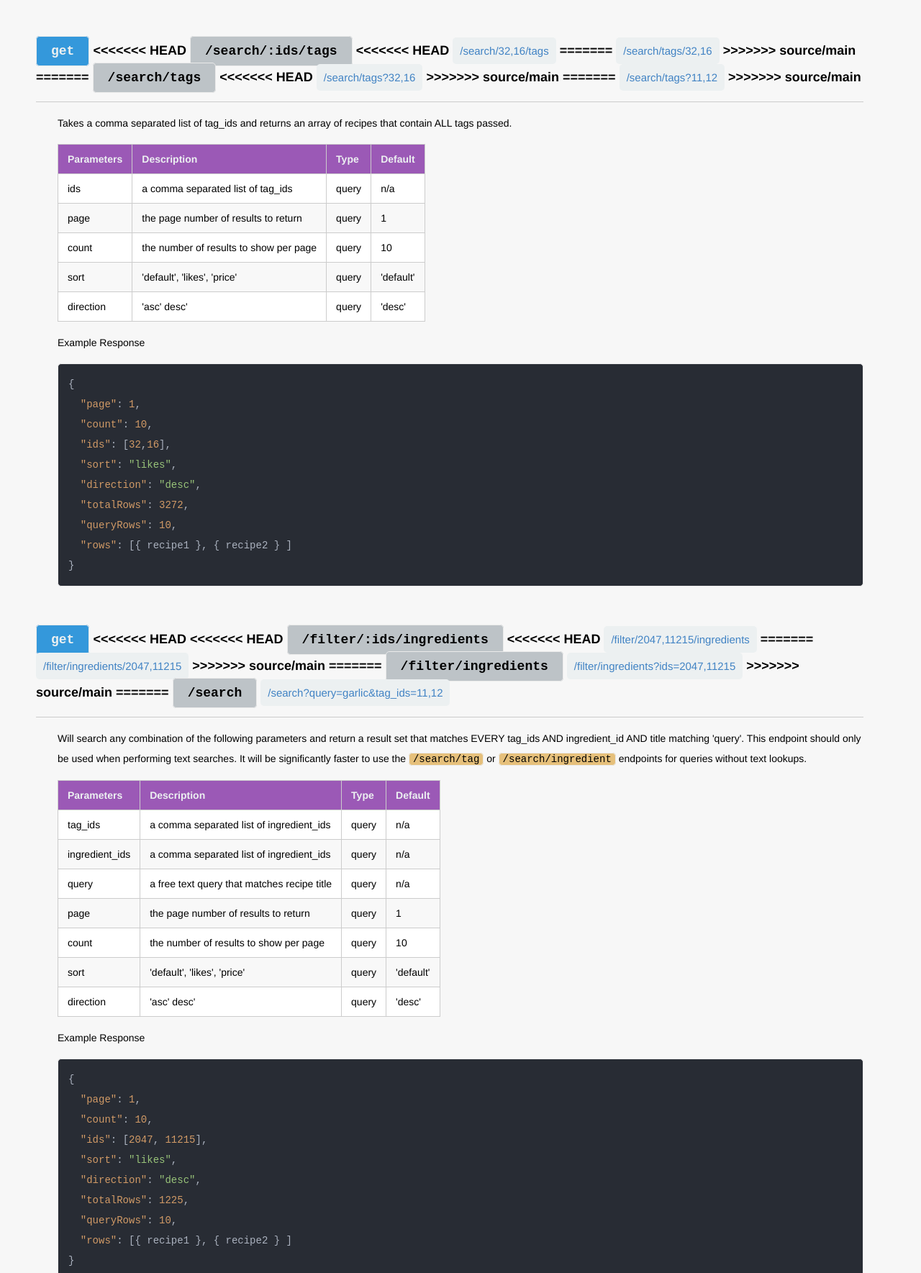
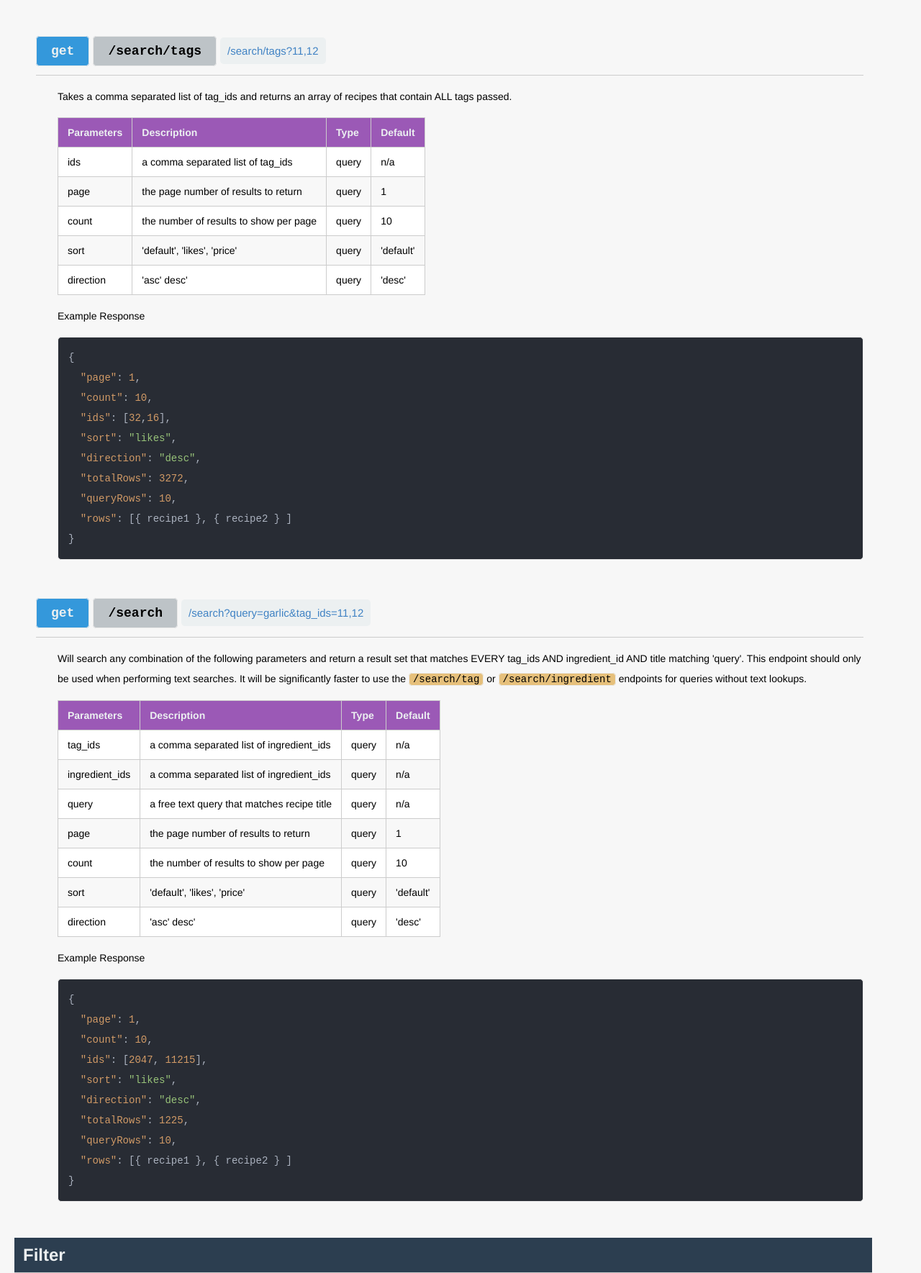
Before and after one commit to hack-curtains/project-gordon-api, a website: page docs/index.html in a window 1280 px wide. Shown: the part 4579-6348 px from the top of the page at 72% size. Drawn offline with Linux system fonts and the light colour scheme.

Commit message:
fixed broken doc file

```diff
--- a/docs/index.html
+++ b/docs/index.html
@@ -188,10 +188,6 @@
 <h2 id='search'>Search</h2>
 <h3>
   <code style='background-color: #3498db; color: #ecf0f1'>get</code>
-
-  <code style='background-color: #bdc3c7'>/search/:ids/ingredients</code>
-  <a href='search/ingredients/2047,11215' target="_blank">/search/ingredients/2047,11215</a>
-
   <code style='background-color: #bdc3c7'>/search/ingredients</code>
   <a href='search/ingredients/?ids=2,3&sort=likes&direction=desc' target="_blank">/search/ingredients?ids=2,3</a>
 </h3>
@@ -251,21 +247,8 @@
 </code></pre>
 <h3>
   <code style='background-color: #3498db; color: #ecf0f1'>get</code>
-<<<<<<< HEAD
-  <code style='background-color: #bdc3c7'>/search/:ids/tags</code>
-<<<<<<< HEAD
-  <a href='search/32,16/tags' target="_blank">/search/32,16/tags</a>
-=======
-  <a href='search/tags/32,16' target="_blank">/search/tags/32,16</a>
->>>>>>> source/main
-=======
   <code style='background-color: #bdc3c7'>/search/tags</code>
-<<<<<<< HEAD
-  <a href='search/tags?ids=32,16&sort=likes&direction=desc' target="_blank">/search/tags?32,16</a>
->>>>>>> source/main
-=======
   <a href='search/tags?ids=11,12&sort=likes&direction=desc' target="_blank">/search/tags?11,12</a>
->>>>>>> source/main
 </h3>
 
 <p>Takes a comma separated list of tag_ids and returns an array of recipes that contain ALL tags passed.</p>
@@ -323,19 +306,6 @@
 </code></pre>
 <h3>
   <code style='background-color: #3498db; color: #ecf0f1'>get</code>
-<<<<<<< HEAD
-<<<<<<< HEAD
-  <code style='background-color: #bdc3c7'>/filter/:ids/ingredients</code>
-<<<<<<< HEAD
-  <a href='filter/2047,11215/ingredients' target="_blank">/filter/2047,11215/ingredients</a>
-=======
-  <a href='filter/ingredients/2047,11215' target="_blank">/filter/ingredients/2047,11215</a>
->>>>>>> source/main
-=======
-  <code style='background-color: #bdc3c7'>/filter/ingredients</code>
-  <a href='filter/ingredients/?ids=2047,11215&sort=likes&direction=desc' target="_blank">/filter/ingredients?ids=2047,11215</a>
->>>>>>> source/main
-=======
   <code style='background-color: #bdc3c7'>/search</code>
   <a href='search?query=garlic&tag_ids=11,12' target="_blank">/search?query=garlic&tag_ids=11,12</a>
 </h3>
@@ -413,7 +383,6 @@ for queries without text lookups.</p>
   <code style='background-color: #3498db; color: #ecf0f1'>get</code>
   <code style='background-color: #bdc3c7'>/filter/ingredients</code>
   <a href='filter/ingredients/?ids=25&sort=likes&direction=desc' target="_blank">/filter/ingredients?ids=25</a>
->>>>>>> source/main
 </h3>
 
 <p>Takes a comma separated list of ingredient ids and returns an array of recipes that DO NOT CONTAIN any of the ingredients passed.</p>
@@ -471,21 +440,8 @@ for queries without text lookups.</p>
 </code></pre>
 <h3>
   <code style='background-color: #3498db; color: #ecf0f1'>get</code>
-<<<<<<< HEAD
-  <code style='background-color: #bdc3c7'>/filter/:ids/tags</code>
-<<<<<<< HEAD
-<<<<<<< HEAD
-  <a href='filter/32,16/tags' target="_blank">/filter/32,16/tags</a>
-=======
-  <a href='filter/tags/32,16' target="_blank">/filter/tags/32,16</a>
->>>>>>> source/main
-=======
-  <a href='filter/tags?ids=32,16&sort=likes&direction=desc' target="_blank">/filter/tags?32,16</a>
->>>>>>> source/main
-=======
   <code style='background-color: #bdc3c7'>/filter/tags</code>
   <a href='filter/tags?ids=11&sort=likes&direction=desc' target="_blank">/filter/tags?11</a>
->>>>>>> source/main
 </h3>
 
 <p>Takes a comma separated list of tag_ids and returns an array of recipes that DO NOT CONTAIN any of the ingredients passed.</p>
```
